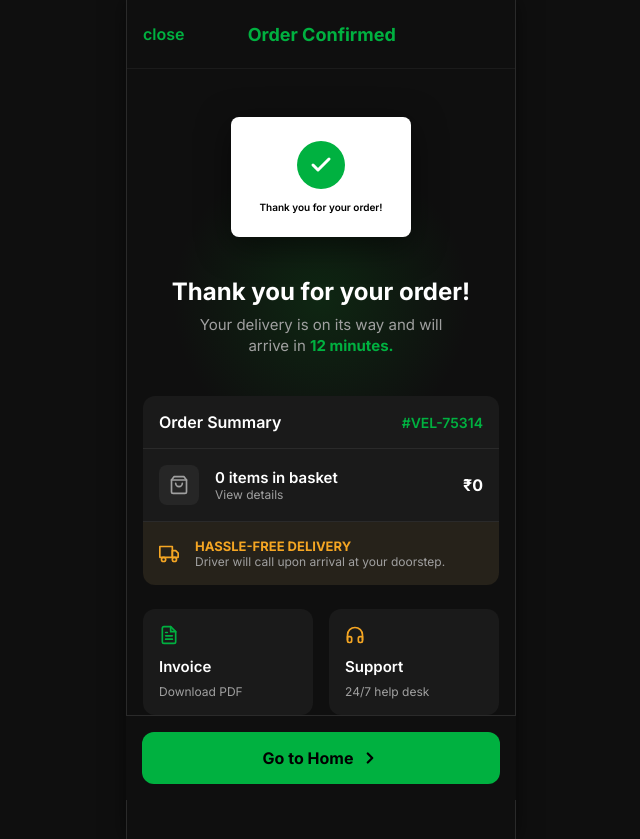
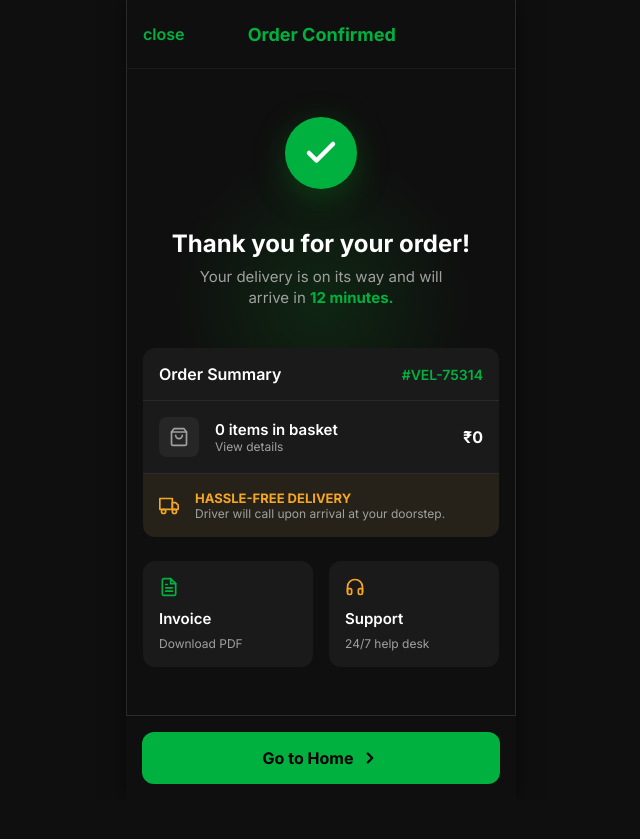
Before and after one commit to arcotmanish/blinkit-assistant, a Next.js app: page /order-confirmation in a window 1280 px wide. Shown: the whole page, without its empty margins (319-959 px from the left). After the commit the page ends 800 px from the top, so only its background shows below. Built offline with nearby package versions, Linux system fonts and the light colour scheme.

Commit message:
UI: Remove white box around checkmark on Order Confirmation page

```diff
--- a/app/order-confirmation/page.tsx
+++ b/app/order-confirmation/page.tsx
@@ -74,36 +74,22 @@ function OrderConfirmationContent() {
 
       <div style={{ position: 'relative', zIndex: 10, padding: '24px 16px', display: 'flex', flexDirection: 'column', alignItems: 'center', gap: '24px' }}>
 
-        {/* Checkmark Card */}
+        {/* Checkmark */}
         <div style={{
-          backgroundColor: '#fff',
-          borderRadius: '8px',
-          padding: '24px',
+          width: '72px',
+          height: '72px',
+          borderRadius: '50%',
+          backgroundColor: 'var(--color-primary)',
           display: 'flex',
-          flexDirection: 'column',
           alignItems: 'center',
-          gap: '12px',
-          width: '180px',
+          justifyContent: 'center',
+          color: '#fff',
           marginTop: '24px',
-          boxShadow: '0 8px 32px rgba(0,0,0,0.5)'
+          boxShadow: '0 8px 32px rgba(12,131,31,0.4)'
         }}>
-          <div style={{
-            width: '48px',
-            height: '48px',
-            borderRadius: '50%',
-            backgroundColor: 'var(--color-primary)',
-            display: 'flex',
-            alignItems: 'center',
-            justifyContent: 'center',
-            color: '#fff'
-          }}>
-            <svg width="24" height="24" viewBox="0 0 24 24" fill="none" stroke="currentColor" strokeWidth="3" strokeLinecap="round" strokeLinejoin="round">
-              <polyline points="20 6 9 17 4 12"></polyline>
-            </svg>
-          </div>
-          <span style={{ color: '#000', fontSize: '10px', fontWeight: 600, textAlign: 'center' }}>
-            Thank you for your order!
-          </span>
+          <svg width="36" height="36" viewBox="0 0 24 24" fill="none" stroke="currentColor" strokeWidth="3" strokeLinecap="round" strokeLinejoin="round">
+            <polyline points="20 6 9 17 4 12"></polyline>
+          </svg>
         </div>
 
         {/* Hero Text */}
```
